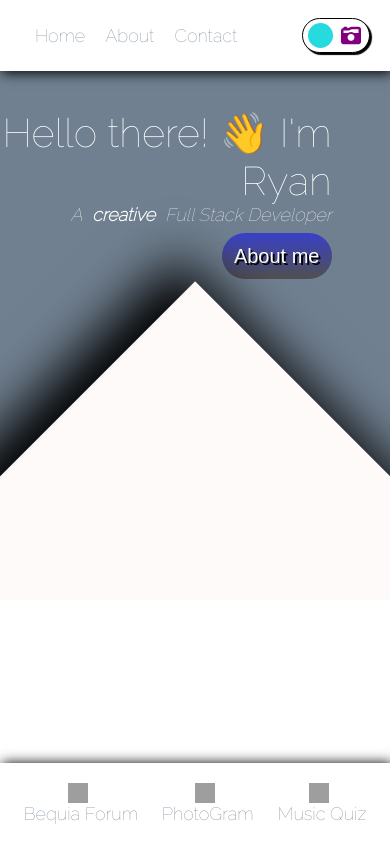
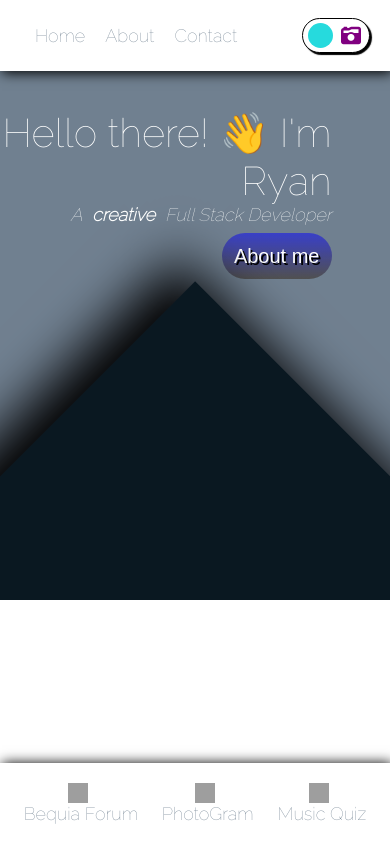
Before and after one commit to ryancarville/portfolio-app, a React (Create React App) app: page / in a window 390 px wide. Built offline with nearby package versions, Linux system fonts and the light colour scheme; grey boxes are pictures that could not be loaded.

Commit message:
mobile home bg color

```diff
--- a/src/components/DevSection/DevHome/DevHome.css
+++ b/src/components/DevSection/DevHome/DevHome.css
@@ -9,7 +9,7 @@
   display: block;
   width: 100%;
   height: 500px;
-  background-color: snow;
+  background-color: rgb(10, 24, 33);
   margin-top: 20%;
   margin-left: 10%;
   transform: rotate(-45deg);
```
